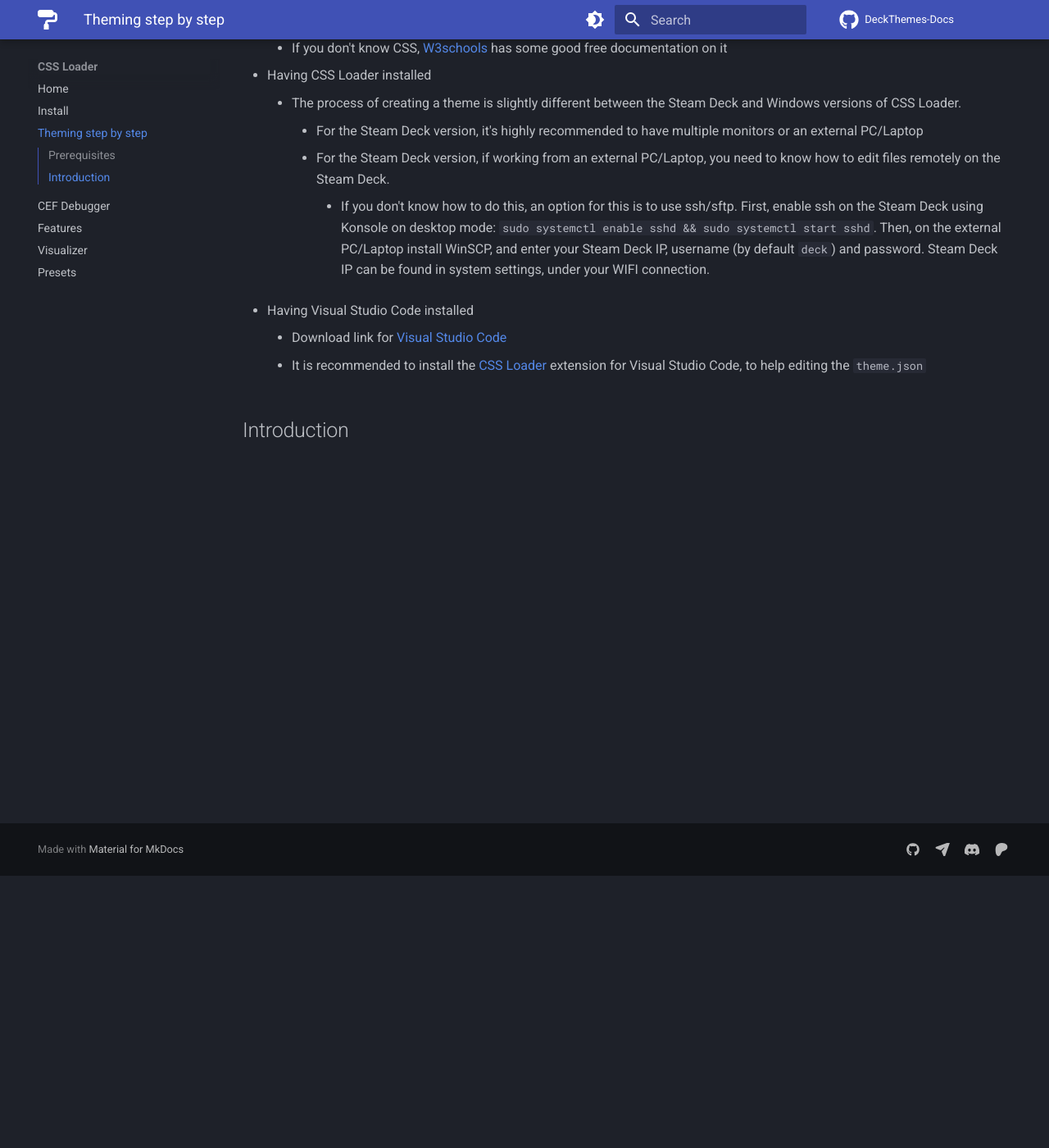
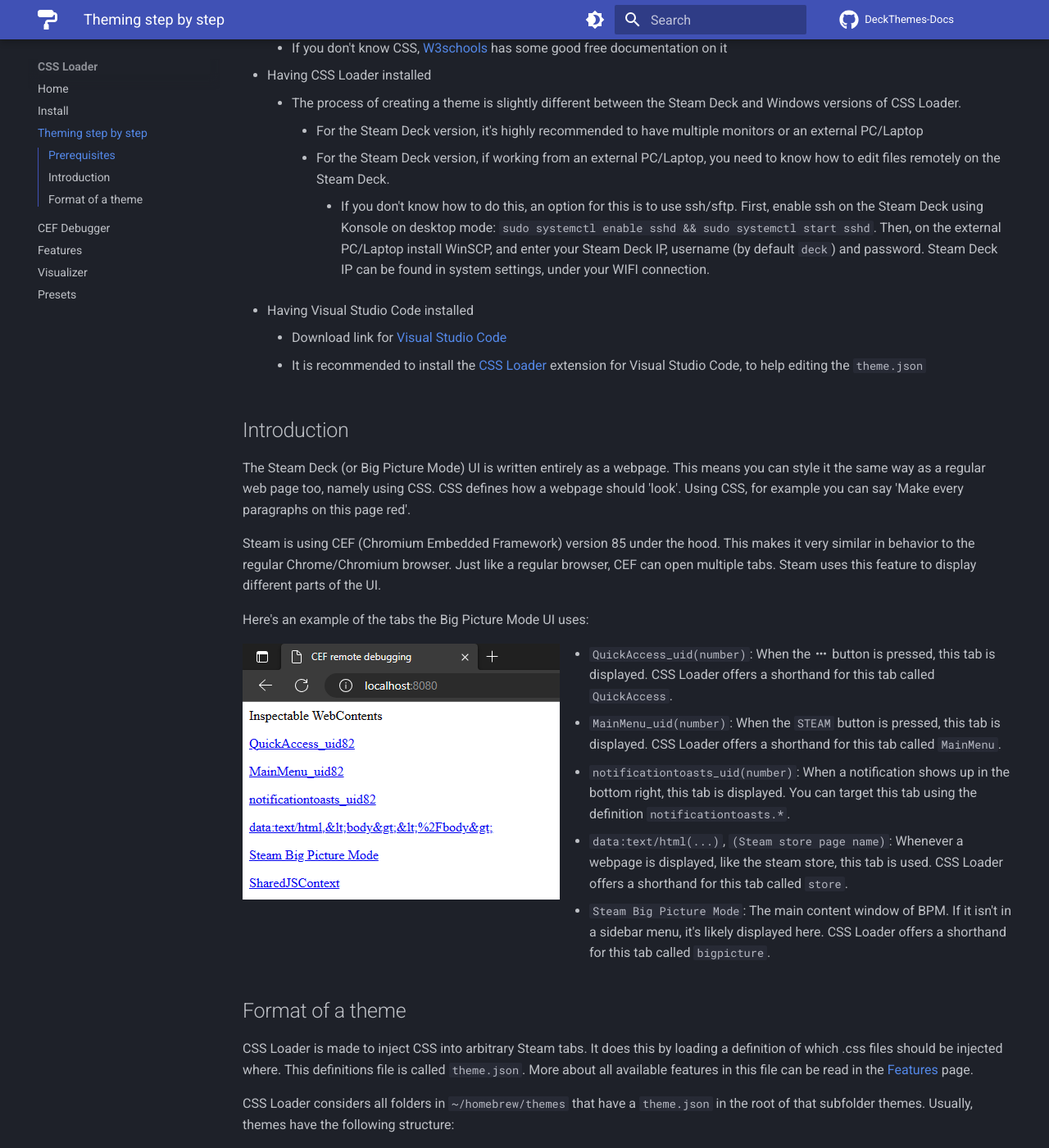
Before and after one commit to DeckThemes/DeckThemes-Docs, an MkDocs documentation site: the page built from docs/CSSLoader/theming_step_by_step.md, in a window 1280 px wide and 1400 px high, scrolled down 332 px. Shown: the whole window at 82% size. Built offline with MkDocs 1.6.1 and Material for MkDocs 9.7.7, drawn with Linux system fonts in a browser that asks for light colours; comment, search, counter and statistics services are not loaded; some of the changed text lies outside the part shown.

Commit message:
In-progress push 1

````diff
--- a/docs/CSSLoader/theming_step_by_step.md
+++ b/docs/CSSLoader/theming_step_by_step.md
@@ -14,3 +14,42 @@
     - It is recommended to install the [CSS Loader](https://marketplace.visualstudio.com/items?itemName=DeckThemes.css-loader-for-vs-code) extension for Visual Studio Code, to help editing the `theme.json`
 
 ## Introduction
+
+The Steam Deck (or Big Picture Mode) UI is written entirely as a webpage. This means you can style it the same way as a regular web page too, namely using CSS. CSS defines how a webpage should 'look'. Using CSS, for example you can say 'Make every paragraphs on this page red'.
+
+Steam is using CEF (Chromium Embedded Framework) version 85 under the hood. This makes it very similar in behavior to the regular Chrome/Chromium browser. Just like a regular browser, CEF can open multiple tabs. Steam uses this feature to display different parts of the UI.
+
+Here's an example of the tabs the Big Picture Mode UI uses:
+
+![Cef Tab Names](./img/cef-tab-names.png){align=left}
+
+- `QuickAccess_uid(number)`: When the :material-dots-horizontal: button is pressed, this tab is displayed. CSS Loader offers a shorthand for this tab called `QuickAccess`.
+- `MainMenu_uid(number)`: When the `STEAM` button is pressed, this tab is displayed. CSS Loader offers a shorthand for this tab called `MainMenu`.
+- `notificationtoasts_uid(number)`: When a notification shows up in the bottom right, this tab is displayed. You can target this tab using the definition `notificationtoasts.*`.
+- `data:text/html(...)`, `(Steam store page name)`: Whenever a webpage is displayed, like the steam store, this tab is used. CSS Loader offers a shorthand for this tab called `store`.
+- `Steam Big Picture Mode`: The main content window of BPM. If it isn't in a sidebar menu, it's likely displayed here. CSS Loader offers a shorthand for this tab called `bigpicture`.
+
+<div style="clear: left;" />
+
+## Format of a theme
+
+CSS Loader is made to inject CSS into arbitrary Steam tabs. It does this by loading a definition of which .css files should be injected where. This definitions file is called `theme.json`. More about all available features in this file can be read in the [Features](Features.md) page.
+
+CSS Loader considers all folders in `~/homebrew/themes` that have a `theme.json` in the root of that subfolder themes. Usually, themes have the following structure:
+
+```
+homebrew
+└── themes
+    └── My Epic Theme
+        ├── theme.json
+        └── shared.css
+```
+
+Time to create the file structure for your theme:
+
+1. Open the themes folder
+    - On Windows, open `CSSLoader Desktop`, navigate to the `Manage` tab and `Open Themes Directory`
+    - On Steam Deck, navigate to `Home(~) > homebrew > themes`
+2. Create a new folder. This folder should be the name of your theme.
+3. Create a file called `theme.json` in this new folder.
+4. Create a file called `share.css` in this new folder.
````
